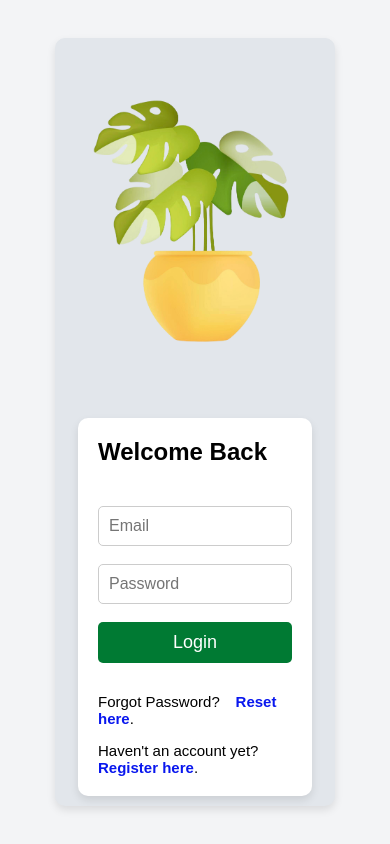
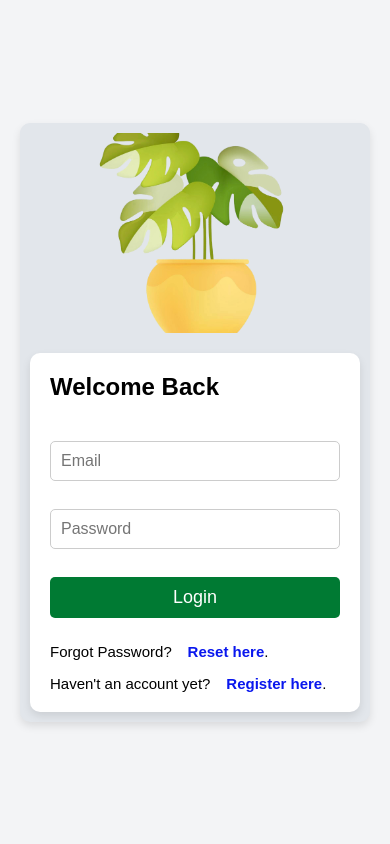
Before and after one commit to sumudu-k/AgroMart---Connecting-Farmers-and-Nurseries, a PHP site: page /login.php in a window 390 px wide. Shown: the part 125-969 px from the top of the page. Run offline with PHP 8.4, Linux system fonts and the light colour scheme; some libraries are stand-ins or nearby versions.

Commit message:
did some css changes to make login page responsive

```diff
--- a/login.php
+++ b/login.php
@@ -67,18 +67,17 @@ if (isset($_POST['login'])) {
     /* Login Container Styling */
     .login-container {
         display: flex;
-        align-content: center;
         background-color: #e2e6eb;
         padding: 20px;
         border-radius: 10px;
         box-shadow: 0 4px 8px rgba(0, 0, 0, 0.1);
-        width: 50%;
-        max-width: 1300px;
+        width: 100%;
+        max-width: 1200px;
     }
 
     .plant-image {
         flex: 0.75;
-        background-image: url("images/login image.png");
+        background-image: url("images/login_image.png");
         background-size: cover;
         background-position: center;
         border-radius: 10px;
@@ -87,7 +86,6 @@ if (isset($_POST['login'])) {
 
     .login-form {
         flex: 1.25;
-        max-width: 100%;
         padding: 20px;
         background-color: #fff;
         border-radius: 10px;
@@ -106,20 +104,23 @@ if (isset($_POST['login'])) {
     }
 
     .login-form input {
+        width: 100%;
         padding: 10px;
         font-size: 16px;
         border: 1px solid #ccc;
         border-radius: 5px;
+        margin-bottom: 10px;
     }
 
     .login-form button {
+        width: 100%;
         background-color: #007a33;
         color: #fff;
         padding: 10px;
-        font-size: 18px;
+        margin-bottom: 10px;
+        font-size: 1.125rem;
         border: none;
         border-radius: 5px;
-        margin-bottom: 15px;
         cursor: pointer;
         transition: background-color 0.3s;
     }
@@ -129,7 +130,7 @@ if (isset($_POST['login'])) {
     }
 
     p {
-        font-size: 15px;
+        font-size: 0.938rem;
         color: black;
         margin-top: 15px;
     }
@@ -140,28 +141,28 @@ if (isset($_POST['login'])) {
         font-weight: bold;
     }
 
-    /* Responsive Styles */
-    @media (max-width: 850px) {
+    /* responsive design */
+    @media (max-width: 480px) {
             .login-container {
                 flex-direction: column;
                 align-items: center;
-            width: 80%;
+                width: 100%;
                 padding: 10px;
             }
 
             .plant-image {
-            width: 80%;
-            height: auto;
-            min-height: 350px;
+                width: 100%;
+                height: 200px;
+                min-height: 200px;
                 margin-bottom: 20px;
             }
 
             .login-form {
-            width: 90%;
+                width: 100%;
             }
         }
 
-    @media (min-width: 850px) and (max-width: 1300px) {
+        @media (min-width: 481px) and (max-width: 1200px) {
             .login-container {
                 flex-direction: row;
                 width: 90%;
@@ -178,10 +179,10 @@ if (isset($_POST['login'])) {
             }
         }
 
-    @media (min-width: 1301px) {
+        @media (min-width: 1201px) {
             .login-container {
                 flex-direction: row;
-            width: 60%;
+                width: 70%;
                 gap: 30px;
             }
 
@@ -201,8 +202,8 @@ if (isset($_POST['login'])) {
 <body>
     <div class="wrapper">
         <div class="login-container">
-            <div class="card plant-image"></div>
-            <div class="card login-form">
+            <div class="plant-image"></div>
+            <div class="login-form">
                 <h2>Welcome Back</h2>
                 <form action="login.php" method="post">
                     <input type="email" name="email" placeholder="Email" required><br>
```
Also changed, not shown: images/login_image.jpg (added), images/login_image.png (added). Lines whose indentation alone changed are shown as unchanged.
